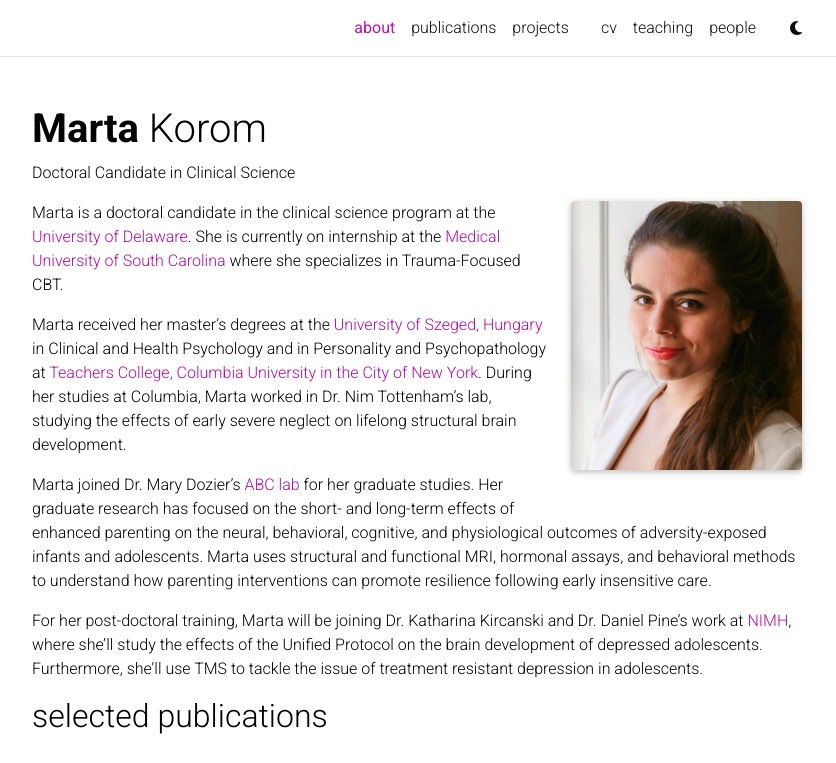
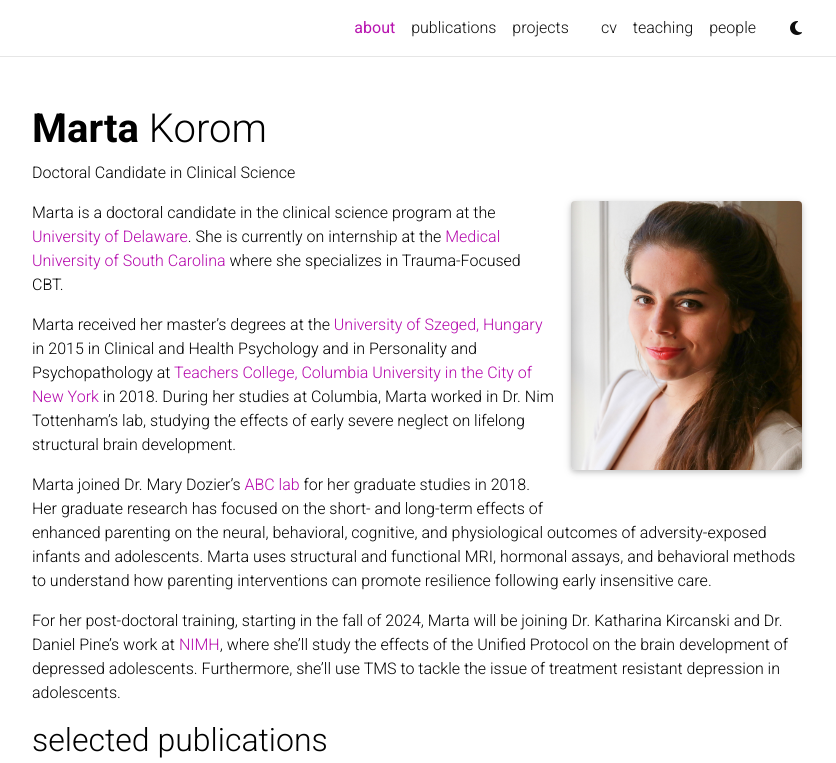
Before and after one commit to mkorom/mkorom.github.io, a Jekyll site: the page built from _pages/about.md, in a window 1280 px wide and 1077 px high, cut to the strip 0-763 px from the top of the window. Shown: the whole strip, without its empty margins (223-1059 px from the left). Built offline with Jekyll 4.4.1, drawn with Linux system fonts in a browser that asks for light colours; full-size pictures stand in for the smaller copies a plugin makes; some web fonts are replaced; comment, search, counter and statistics services are not loaded; a style sheet for code colours, icons or effects is not loaded.

Commit message:
Update about.md

```diff
--- a/_pages/about.md
+++ b/_pages/about.md
@@ -24,8 +24,8 @@
 
 Marta is a doctoral candidate in the clinical science program at the [University of Delaware](https://www.psych.udel.edu/graduate/areas-of-study/clinical-science). She is currently on internship at the [Medical University of South Carolina](https://medicine.musc.edu/departments/psychiatry/education/clinical-psychology) where she specializes in Trauma-Focused CBT.
 
-Marta received her master's degrees at the [University of Szeged, Hungary](https://u-szeged.hu/english) in Clinical and Health Psychology and in Personality and Psychopathology at [Teachers College, Columbia University in the City of New York](https://www.tc.columbia.edu/counseling-and-clinical-psychology/clinical/degrees--requirements/psychology-in-education-general-track-ma/). During her studies at Columbia, Marta worked in Dr. Nim Tottenham's lab, studying the effects of early severe neglect on lifelong structural brain development.
+Marta received her master's degrees at the [University of Szeged, Hungary](https://u-szeged.hu/english) in 2015 in Clinical and Health Psychology and in Personality and Psychopathology at [Teachers College, Columbia University in the City of New York](https://www.tc.columbia.edu/counseling-and-clinical-psychology/clinical/degrees--requirements/psychology-in-education-general-track-ma/) in 2018. During her studies at Columbia, Marta worked in Dr. Nim Tottenham's lab, studying the effects of early severe neglect on lifelong structural brain development.
 
-Marta joined Dr. Mary Dozier's [ABC lab](https://www.abcintervention.org/) for her graduate studies. Her graduate research has focused on the short- and long-term effects of enhanced parenting on the neural, behavioral, cognitive, and physiological outcomes of adversity-exposed infants and adolescents. Marta uses structural and functional MRI, hormonal assays, and behavioral methods to understand how parenting interventions can promote resilience following early insensitive care.
+Marta joined Dr. Mary Dozier's [ABC lab](https://www.abcintervention.org/) for her graduate studies in 2018. Her graduate research has focused on the short- and long-term effects of enhanced parenting on the neural, behavioral, cognitive, and physiological outcomes of adversity-exposed infants and adolescents. Marta uses structural and functional MRI, hormonal assays, and behavioral methods to understand how parenting interventions can promote resilience following early insensitive care.
 
-For her post-doctoral training, Marta will be joining Dr. Katharina Kircanski and Dr. Daniel Pine's work at [NIMH](https://www.nimh.nih.gov/research/research-conducted-at-nimh/research-areas/clinics-and-labs/edb/sdan), where she'll study the effects of the Unified Protocol on the brain development of depressed adolescents. Furthermore, she'll use TMS to tackle the issue of treatment resistant depression in adolescents.
+For her post-doctoral training, starting in the fall of 2024, Marta will be joining Dr. Katharina Kircanski and Dr. Daniel Pine's work at [NIMH](https://www.nimh.nih.gov/research/research-conducted-at-nimh/research-areas/clinics-and-labs/edb/sdan), where she'll study the effects of the Unified Protocol on the brain development of depressed adolescents. Furthermore, she'll use TMS to tackle the issue of treatment resistant depression in adolescents.
```
